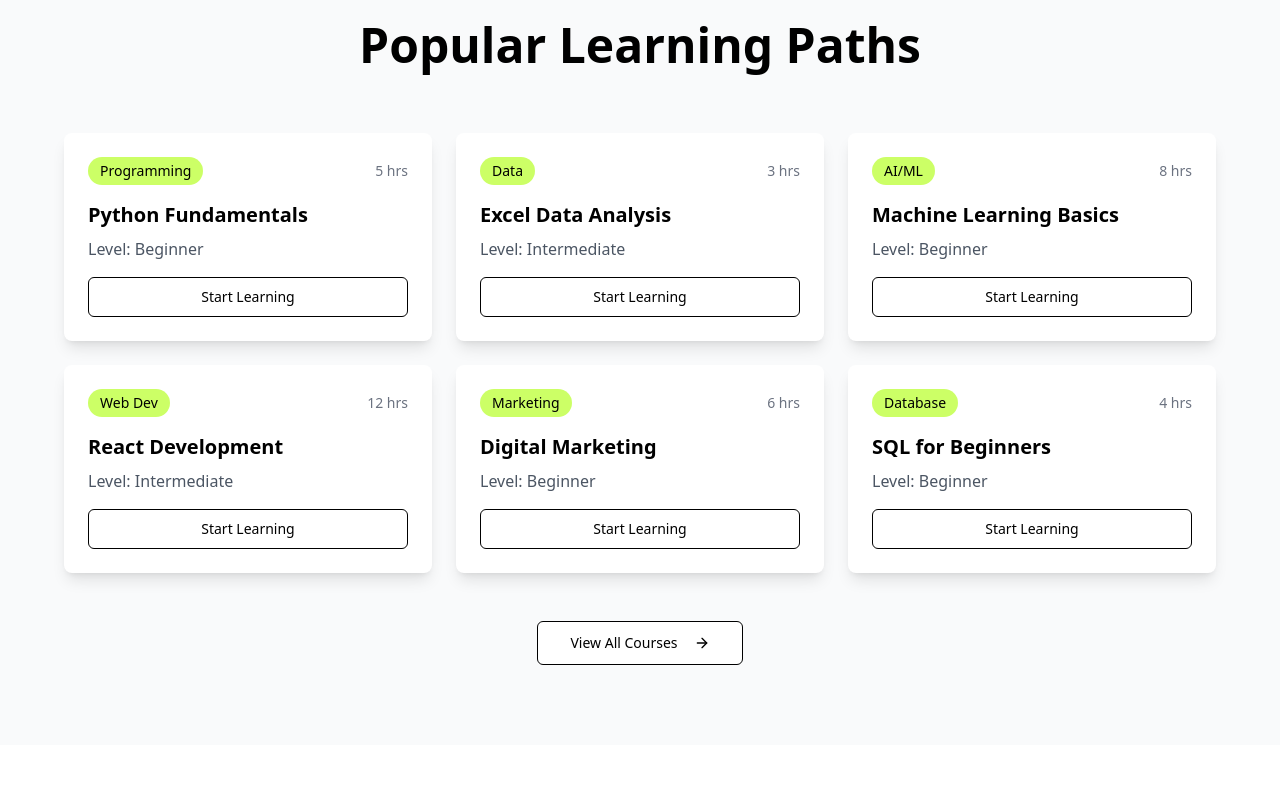
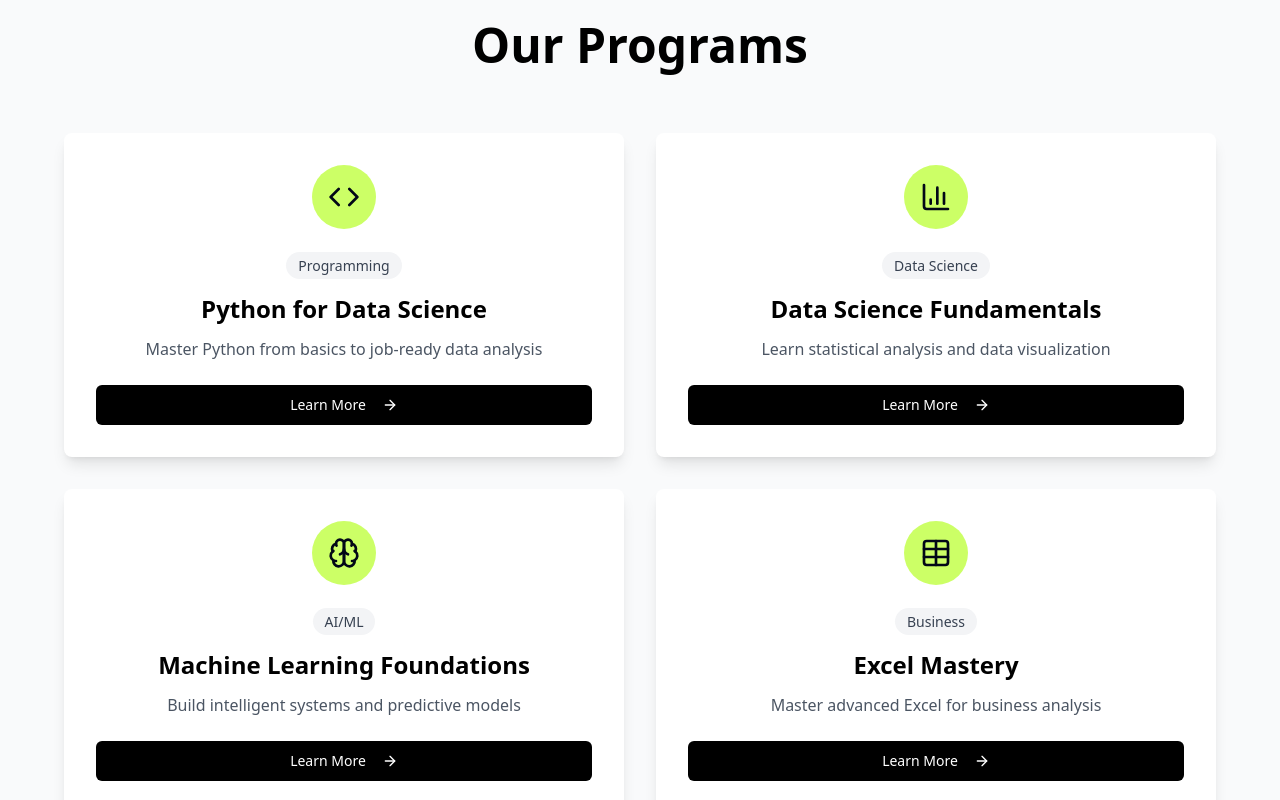
Before and after one commit to info-gradway/gradway-path-builder, a React (Vite) app: page / in a window 1280 px wide. Shown: the part 1080-1880 px from the top of the page. Built offline with nearby package versions, Linux system fonts and the light colour scheme.

Commit message:
Refactor: Unify course display on homepage
Update the homepage courses section to match the courses page, displaying all programs with consistent card design and navigation to course detail pages.

```diff
--- a/src/pages/Home.tsx
+++ b/src/pages/Home.tsx
@@ -1,17 +1,39 @@
 
 import { Button } from "@/components/ui/button";
 import { Card, CardContent } from "@/components/ui/card";
-import { ArrowRight, Target, MapPin, CheckCircle, Briefcase, TrendingUp, Compass } from "lucide-react";
+import { ArrowRight, Target, MapPin, CheckCircle, Briefcase, TrendingUp, Compass, Code, BarChart3, Brain, Table } from "lucide-react";
 import { Link } from "react-router-dom";
 
 const Home = () => {
-  const learningPaths = [
-    { title: "Python Fundamentals", duration: "5 hrs", category: "Programming", level: "Beginner" },
-    { title: "Excel Data Analysis", duration: "3 hrs", category: "Data", level: "Intermediate" },
-    { title: "Machine Learning Basics", duration: "8 hrs", category: "AI/ML", level: "Beginner" },
-    { title: "React Development", duration: "12 hrs", category: "Web Dev", level: "Intermediate" },
-    { title: "Digital Marketing", duration: "6 hrs", category: "Marketing", level: "Beginner" },
-    { title: "SQL for Beginners", duration: "4 hrs", category: "Database", level: "Beginner" }
+  const learningPrograms = [
+    {
+      title: "Python for Data Science",
+      tagline: "Master Python from basics to job-ready data analysis",
+      icon: <Code className="w-8 h-8" />,
+      link: "/course/python",
+      category: "Programming"
+    },
+    {
+      title: "Data Science Fundamentals",
+      tagline: "Learn statistical analysis and data visualization",
+      icon: <BarChart3 className="w-8 h-8" />,
+      link: "/course/data-science",
+      category: "Data Science"
+    },
+    {
+      title: "Machine Learning Foundations",
+      tagline: "Build intelligent systems and predictive models",
+      icon: <Brain className="w-8 h-8" />,
+      link: "/course/machine-learning",
+      category: "AI/ML"
+    },
+    {
+      title: "Excel Mastery",
+      tagline: "Master advanced Excel for business analysis",
+      icon: <Table className="w-8 h-8" />,
+      link: "/course/excel",
+      category: "Business"
+    }
   ];
 
   const features = [
@@ -91,35 +113,40 @@ const Home = () => {
         </div>
       </section>
 
-      {/* Popular Learning Paths */}
+      {/* Learning Programs */}
       <section className="py-20 px-4 bg-gray-50">
         <div className="max-w-6xl mx-auto">
           <h2 className="text-4xl md:text-5xl font-bold text-center mb-16 text-black">
-            Popular Learning Paths
+            Our Programs
           </h2>
-          <div className="grid md:grid-cols-2 lg:grid-cols-3 gap-6">
-            {learningPaths.map((path, index) => (
-              <Card key={index} className="border-0 shadow-lg hover:shadow-xl transition-shadow duration-300 bg-white">
-                <CardContent className="p-6">
-                  <div className="flex items-center justify-between mb-4">
-                    <span className="px-3 py-1 bg-[#CCFF66] text-black text-sm font-medium rounded-full">
-                      {path.category}
-                    </span>
-                    <span className="text-sm text-gray-500">{path.duration}</span>
-                  </div>
-                  <h3 className="text-xl font-bold mb-2 text-black">{path.title}</h3>
-                  <p className="text-gray-600 mb-4">Level: {path.level}</p>
-                  <Button variant="outline" className="w-full border-black text-black hover:bg-black hover:text-white">
-                    Start Learning
-                  </Button>
-                </CardContent>
-              </Card>
+          <div className="grid md:grid-cols-2 lg:grid-cols-2 gap-8">
+            {learningPrograms.map((program, index) => (
+              <Link key={index} to={program.link}>
+                <Card className="border-0 shadow-lg hover:shadow-xl transition-all duration-300 bg-white hover:-translate-y-1 cursor-pointer h-full">
+                  <CardContent className="p-8 text-center">
+                    <div className="w-16 h-16 bg-[#CCFF66] rounded-full flex items-center justify-center mx-auto mb-6">
+                      {program.icon}
+                    </div>
+                    <div className="mb-4">
+                      <span className="px-3 py-1 bg-gray-100 text-gray-700 text-sm font-medium rounded-full">
+                        {program.category}
+                      </span>
+                    </div>
+                    <h3 className="text-2xl font-bold mb-3 text-black">{program.title}</h3>
+                    <p className="text-gray-600 mb-6">{program.tagline}</p>
+                    <Button className="w-full bg-black text-white hover:bg-black/90">
+                      Learn More
+                      <ArrowRight className="ml-2 w-4 h-4" />
+                    </Button>
+                  </CardContent>
+                </Card>
+              </Link>
             ))}
           </div>
           <div className="text-center mt-12">
             <Link to="/courses">
               <Button variant="outline" size="lg" className="border-black text-black hover:bg-black hover:text-white px-8 py-4">
-                View All Courses
+                View All Programs
                 <ArrowRight className="ml-2 w-5 h-5" />
               </Button>
             </Link>
```
